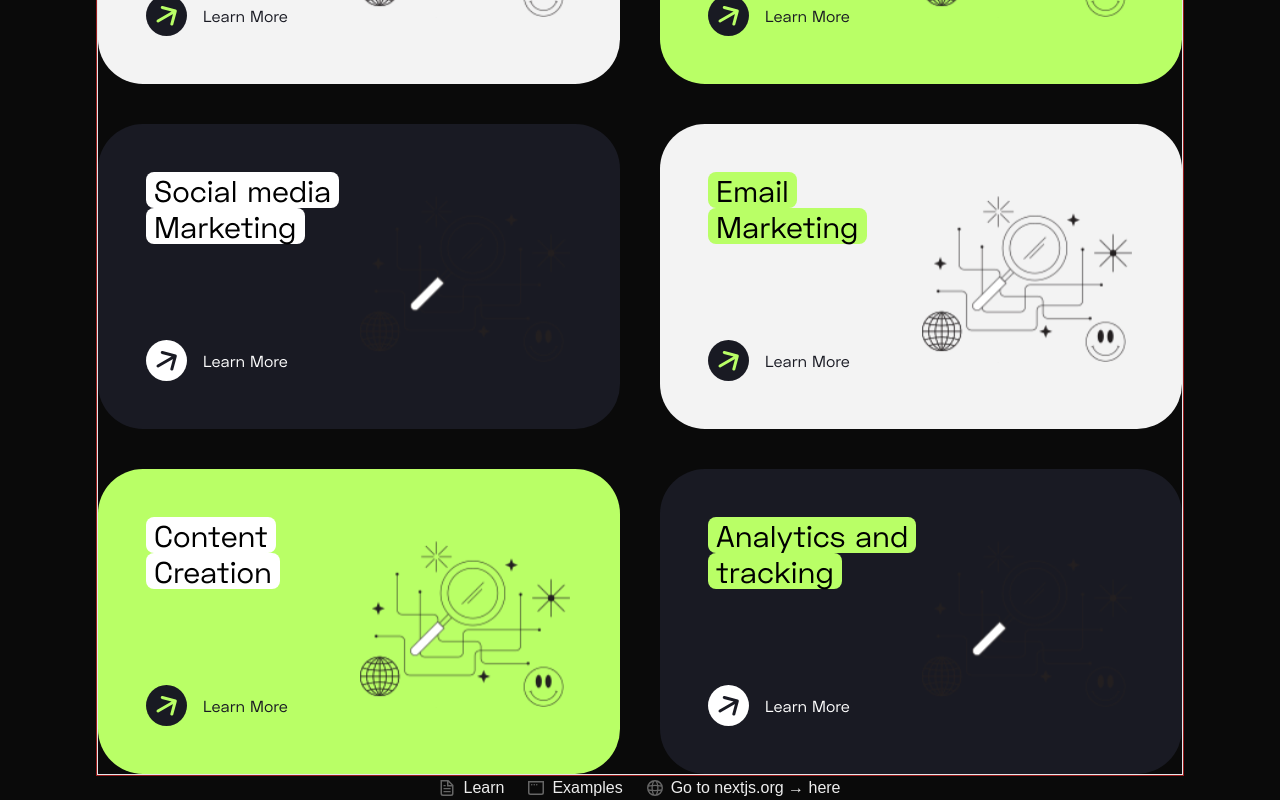
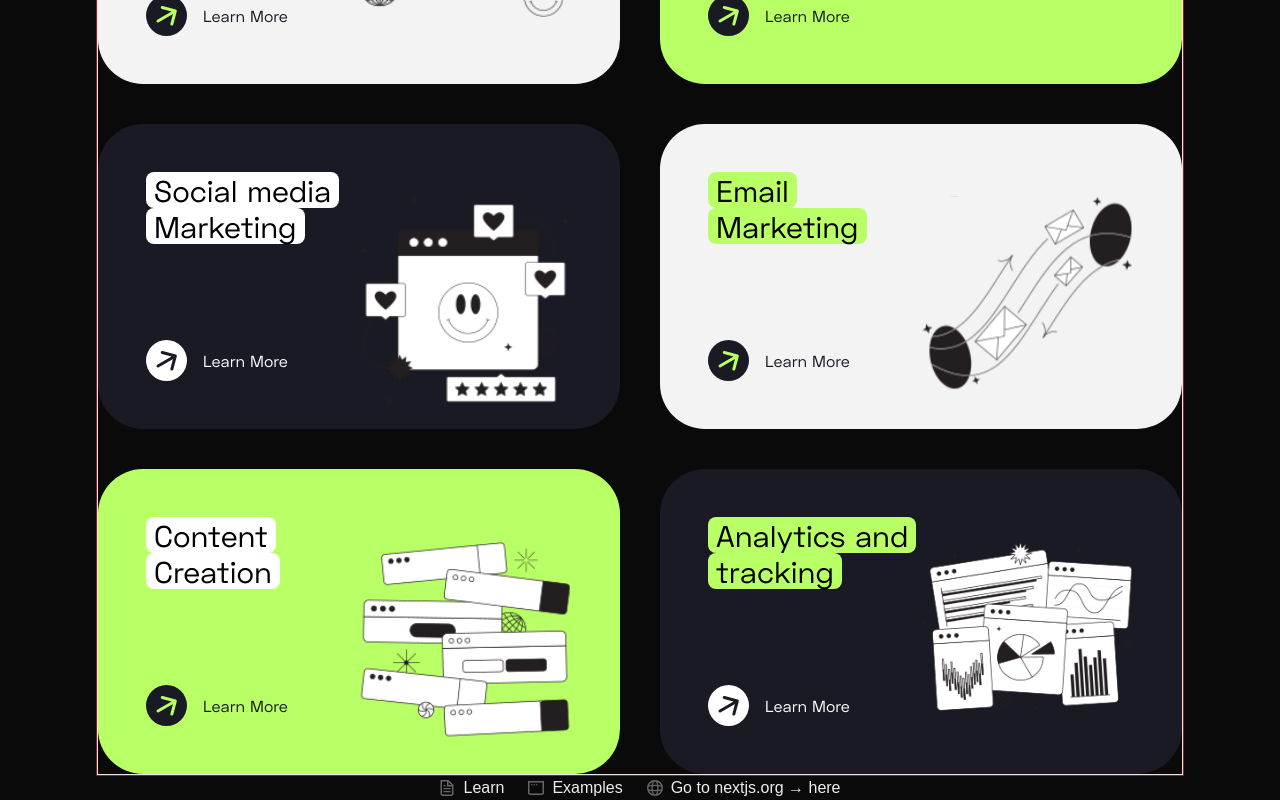
Before and after one commit to MarceloRodriguesOliveira/dev-service-hub, a Next.js app: page / in a window 1280 px wide. Shown: the part 977-1777 px from the top of the page. Built offline with nearby package versions, Linux system fonts and the light colour scheme.

Commit message:
style: cards finished

```diff
--- a/app/components/card/card.tsx
+++ b/app/components/card/card.tsx
@@ -1,6 +1,11 @@
 import LearnMore from "./learn";
 import MiniLabel from "./minilabel";
 import Magnifier from "@/public/tokyo-magnifier-web-search-with-elements 2.svg";
+import BrowserWindow from "@/public/tokyo-selecting-a-value-in-the-browser-window 1.svg";
+import EmoticonWindow from "@/public/tokyo-browser-window-with-emoticon-likes-and-stars-around 2.svg";
+import MessageToAnother from "@/public/tokyo-sending-messages-from-one-place-to-another 1.svg";
+import InformationWindows from "@/public/tokyo-many-browser-windows-with-different-information 1.svg";
+import GraphIllustatrion from "@/public/tokyo-volumetric-analytics-of-different-types-in-web-browsers 2.svg";
 
 export default function Card({
   upperText,
@@ -11,15 +16,32 @@ export default function Card({
   bottomText: string;
   index: number;
 }) {
+  const iconTagHandler = (index: number) => {
+    switch (index) {
+      case 0:
+        return <Magnifier />;
+      case 1:
+        return <BrowserWindow />;
+      case 2:
+        return <EmoticonWindow />;
+      case 3:
+        return <MessageToAnother />;
+      case 4:
+        return <InformationWindows />;
+      case 5:
+        return <GraphIllustatrion />;
+    }
+  };
+
   return (
     <>
       <MiniLabel upperText={upperText} bottomText={bottomText} index={index} />
       <LearnMore index={index} />
       <div
-        className="absolute scale-75 lg:scale-100 right-0 bottom-0 top-28 lg:right-[50px] lg:top-[72px]
+        className="absolute scale-[0.8] lg:scale-100 right-0 bottom-0 top-28 lg:right-[50px] lg:top-[72px]
       "
       >
-        <Magnifier />
+        {iconTagHandler(index)}
       </div>
     </>
   );
```
